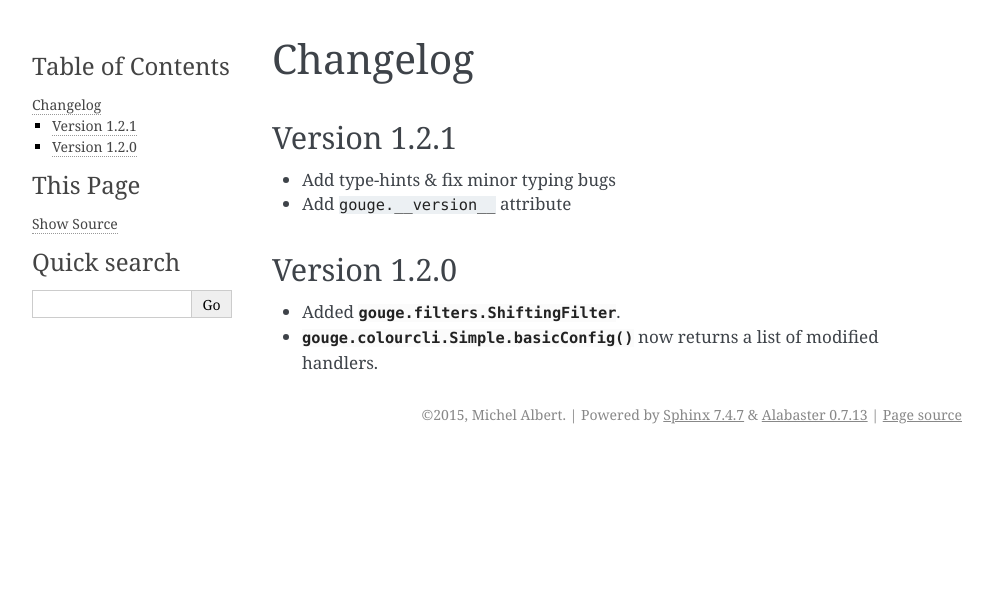
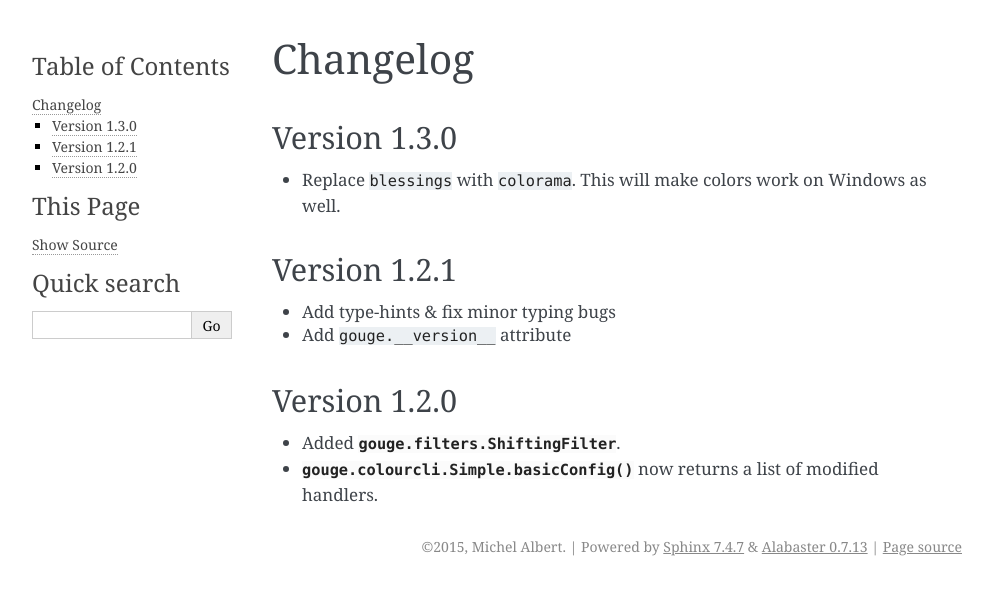
Before and after one commit to exhuma/gouge, a Sphinx documentation site: the page built from docs/changelog.rst, in a window 1280 px wide. Shown: the top 595 px of the page, without its empty margins (148-1141 px from the left). Built offline with Sphinx 7.4.7, drawn with Linux system fonts in a browser that asks for light colours.

Commit message:
Update changelog

```diff
--- a/docs/changelog.rst
+++ b/docs/changelog.rst
@@ -1,5 +1,12 @@
 Changelog
 =========
+
+Version 1.3.0
+-------------
+
+* Replace ``blessings`` with ``colorama``. This will make colors work on
+  Windows as well.
+
 
 Version 1.2.1
 -------------
```
